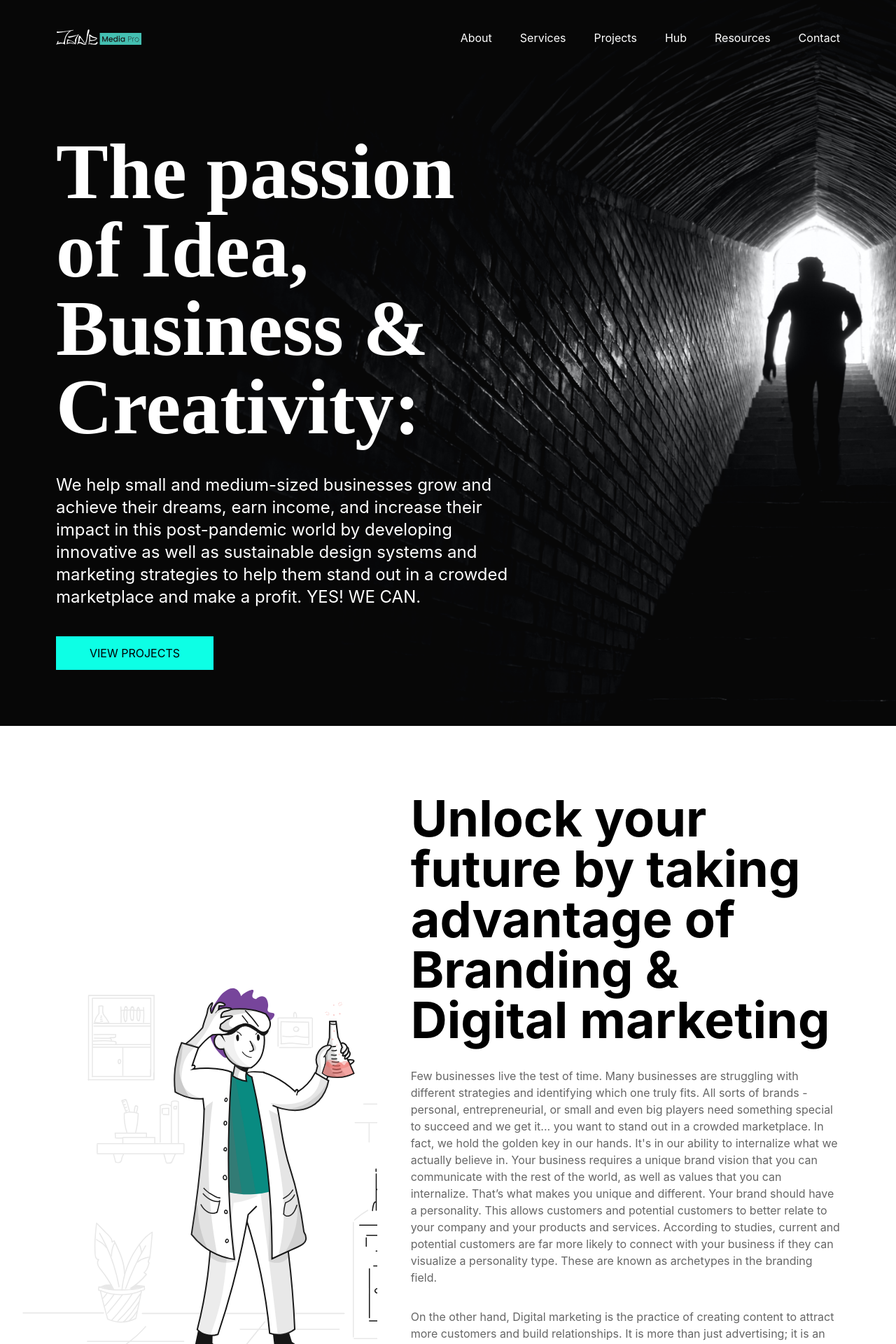
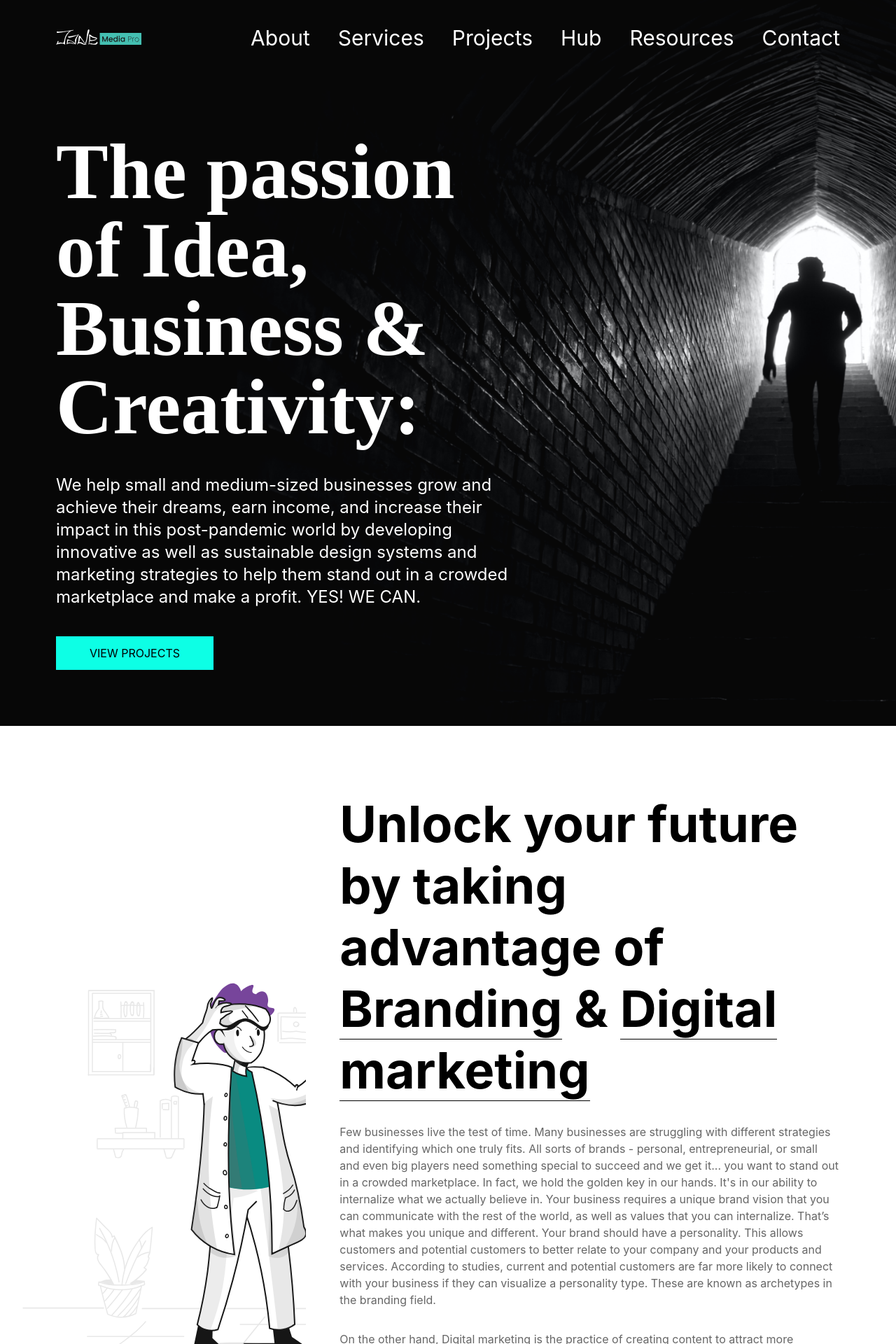
Before and after one commit to jadeoflagos/jademediapro, a Next.js app: page / in a window 1280 px wide. Shown: the top 1920 px of the page at 70% size. Built offline with nearby package versions, Linux system fonts and the light colour scheme.

Commit message:
fix:home page

```diff
--- a/components/Navbar.jsx
+++ b/components/Navbar.jsx
@@ -56,7 +56,7 @@ const Navbar = ({ bg, textColor, darkLogo, dropDownBg }) => {
         />
       )}
       <nav
-        className={`flex items-center justify-between px-5 lg:px-20 py-8 sticky top-0 left-0 z-50  lg:mb-0 `}
+        className={`flex items-center text-[1.875rem] justify-between px-5 lg:px-20 py-8 sticky top-0 left-0 z-50  lg:mb-0 `}
         style={{
           backgroundColor: bg ? bg : "transparent",
           color: textColor ?? "white",
--- a/components/organism/EyeBrow.jsx
+++ b/components/organism/EyeBrow.jsx
@@ -1,11 +1,13 @@
-import React from 'react'
+import React from "react";
 
-const EyeBrow = ({text}) => {
-    return (
-<p className="text-3xl lg:text-7xl font-bold ">
-    {text}
-          </p>
-    )
-}
+const EyeBrow = ({ text }) => {
+  return (
+    <p
+      className="text-3xl lg:text-7xl font-bold lg:leading-12  "
+    >
+      {text}
+    </p>
+  );
+};
 
-export default EyeBrow
+export default EyeBrow;
--- /dev/null
+++ b/components/organism/Heading.jsx
@@ -0,0 +1,13 @@
+import React from "react";
+
+const Heading = ({ text }) => {
+  return (
+    <p
+      className="text-3xl lg:text-[6.5rem] font-semibold lg:leading-13 "
+    >
+      {text}
+    </p>
+  );
+};
+
+export default Heading;
--- a/pages/index.jsx
+++ b/pages/index.jsx
@@ -15,6 +15,7 @@ import EyeBrow from "../components/organism/EyeBrow";
 import styles from "../styles/Home.module.css";
 
 import unlockFuture from "../public/images/layer.png";
+import Heading from "../components/organism/Heading";
 
 export default function Home() {
   const idea = ["Research", "Ideate", "Design", "Implement", "Result"];
@@ -85,7 +86,7 @@ export default function Home() {
       </div>
 
       <div className="w-full py-24 flex flex-col lg:flex-row items-center px-8">
-        <div className="lg:w-5/12 w-full lg:order-1 order-2">
+        <div className="lg:w-4/12 w-full lg:order-1 order-2">
           <div className="hidden lg:flex lg:justify-center">
             <Illus />
           </div>
@@ -127,11 +128,11 @@ export default function Home() {
             </div>
           </div>
         </div>
-        <div className="lg:w-7/12 w-full lg:px-12 lg:order-2 order-1">
-          <EyeBrow
-            text="Unlock your future by taking advantage of Branding & Digital
-            marketing"
-          />
+        <div className="lg:w-8/12 w-full lg:px-12 lg:order-2 order-1">
+          <p className="text-3xl lg:text-7xl font-bold lg:leading-12  ">
+            Unlock your future by taking advantage of <a href="" className="border-b border-black " style={{paddingBottom:"-1rem"}}>Branding</a>  & <a href="" className="border-b border-black " style={{paddingBottom:"-1rem"}}>Digital marketing</a>
+
+          </p>
           <div>
             <p className="mt-8  text-base text-[#666666]">
               Few businesses live the test of time. Many businesses are
@@ -294,7 +295,7 @@ export default function Home() {
         </div>
       </div>
       <div className="px-[1.375rem] lg:px-20 pt-32">
-        <EyeBrow
+        <Heading
           text="Put money, attention, and resources where it's most effective to
         generate income"
         />
@@ -303,7 +304,7 @@ export default function Home() {
         <ServicesCarousel />
       </div>
       <div className="px-[1.375rem] lg:px-20 pt-32">
-        <EyeBrow text="Exclusive interviews with industry leading professionals" />
+        <Heading text="Exclusive interviews with industry leading professionals" />
       </div>
       <section className="flex flex-col lg:flex-row items-start px-[1.375rem] lg:px-20 mt-12">
         <div className="w-full lg:w-4/6">
@@ -333,7 +334,7 @@ export default function Home() {
           </p> */}
         </div>
         <div className="lg:w-2/6 flex flex-col justify-start ">
-          <p className="text-[#046C62] mb-8 text-[2rem] leading-tight lg:leading-normal lg:text-4xl mt-7 lg:mt-0">
+          <p className="text-[#046C62] mb-8 text-[2rem] leading-tight lg:leading-[3.375rem] lg:text-[3.06rem] mt-7 lg:mt-0">
             60 minutes with Adaeze of <u>CAV Digital</u>
           </p>
           <p>
--- a/tailwind.config.js
+++ b/tailwind.config.js
@@ -3,7 +3,13 @@ module.exports = {
   purge: ['./pages/**/*.{js,ts,jsx,tsx}', './components/**/*.{js,ts,jsx,tsx}'],
   darkMode: false, // or 'media' or 'class'
   theme: {
-    extend: {},
+    extend: {
+      lineHeight: {
+        '12': '5.5rem',
+        '13': '7rem',
+      }
+
+    },
   },
   variants: {
     extend: {},
```
Also changed, not shown: data/ServicePage.js (+5 -4 lines).
